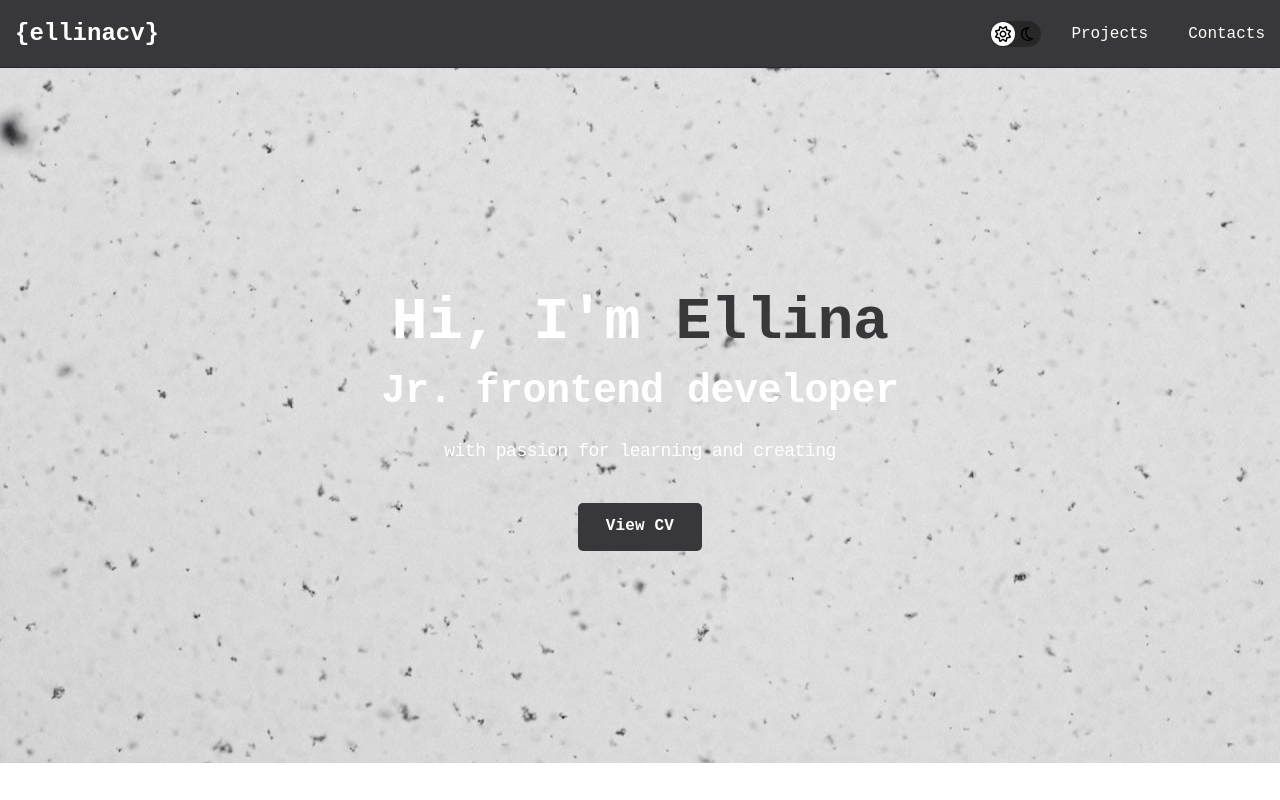
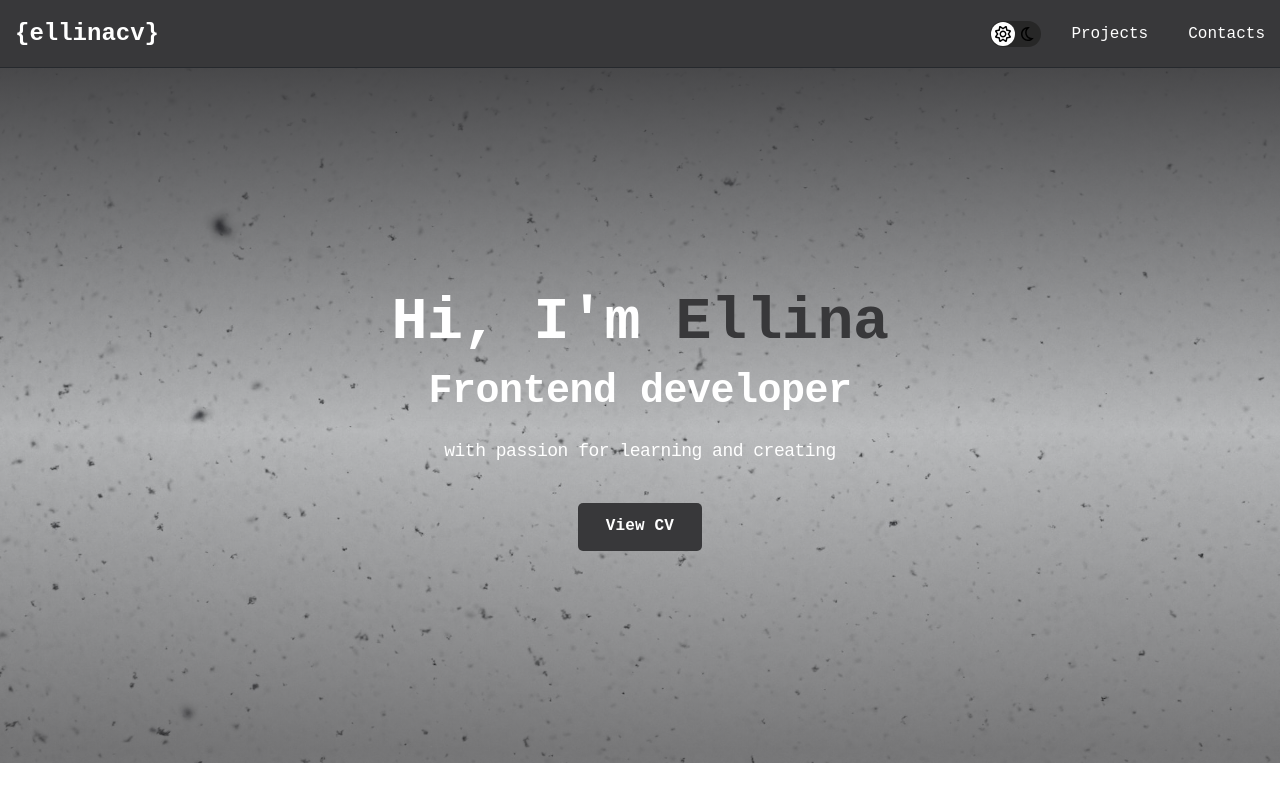
Before and after one commit to ellinacv/portfolio, a React (Create React App) app: page / in a window 1280 px wide. Shown: the top 800 px of the page. Built offline with nearby package versions, Linux system fonts and the light colour scheme.

Commit message:
fix: linear gradient bg

```diff
--- a/src/components/Header/Header.jsx
+++ b/src/components/Header/Header.jsx
@@ -10,7 +10,7 @@ export const Header = () => {
             Hi, I'm <em>Ellina</em>
           </strong>
           <br />
-          Jr. frontend developer
+          Frontend developer
         </h1>
         <div className={styles.text}>
           <p>with passion for learning and creating</p>
--- a/src/components/Header/Header.module.css
+++ b/src/components/Header/Header.module.css
@@ -7,10 +7,18 @@
   align-items: center;
 
   background-color: var(--header-bg);
-  background-image: url('../../img/header-bg.jpg');
-  background-repeat: no-repeat;
-  background-size: auto;
-  background-position: center center;
+  /* background-image: url('../../img/header-bg.jpg');
+  background-repeat: no-repeat; */
+  /* background-size: auto; */
+  /* background-position: center center; */
+
+  background: linear-gradient(
+      180deg,
+      rgba(56, 56, 58, 0.9) 0%,
+      rgba(36, 43, 51, 0.2) 52.08%,
+      rgba(56, 56, 58, 0.6) 97.92%
+    ),
+    url('../../img/header-bg.jpg') 50% 50% / cover no-repeat;
 
   color: var(--header-text);
   text-align: center;
--- a/src/styles/main.css
+++ b/src/styles/main.css
@@ -5,7 +5,7 @@
   /* Colors */
   --blackpure: #000;
   --black: #171718;
-  --dark-grey: #38383a;
+  --dark-grey: rgb(56, 56, 58);
   --black-border: #26292d;
   --white: #fff;
   --purple: #5c62ec;
```
